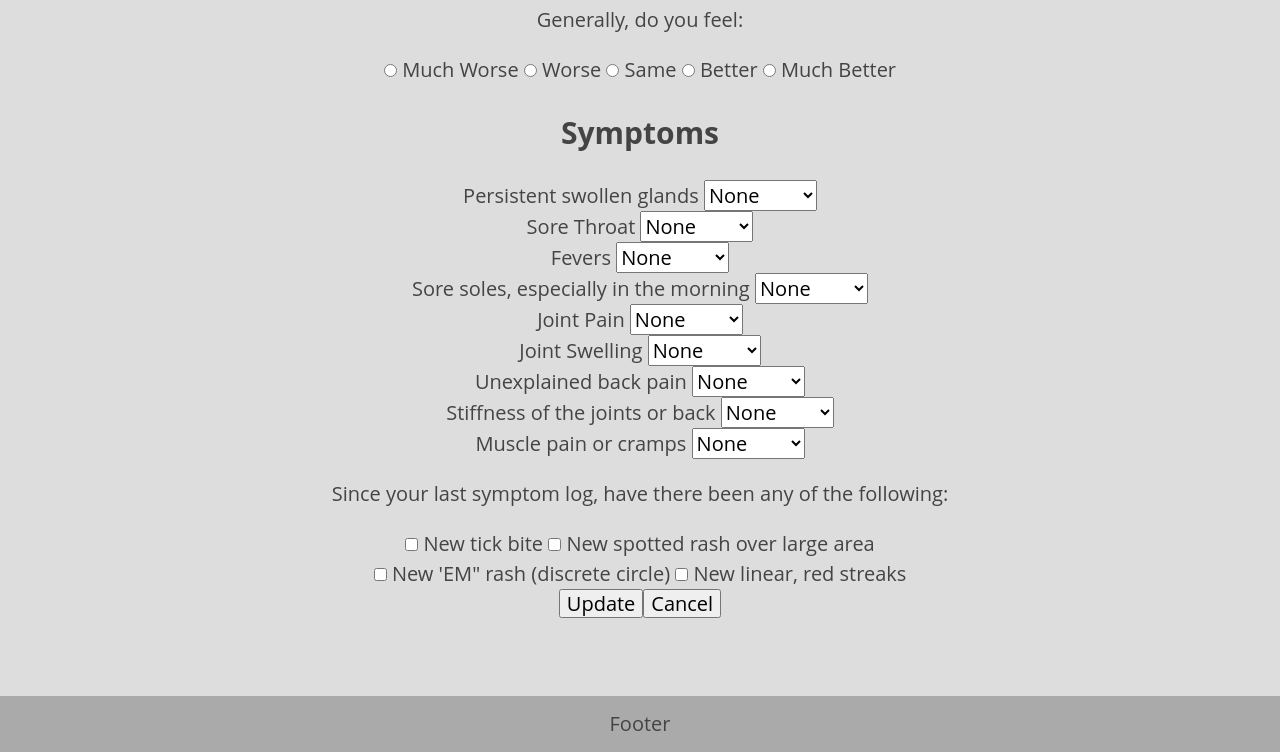
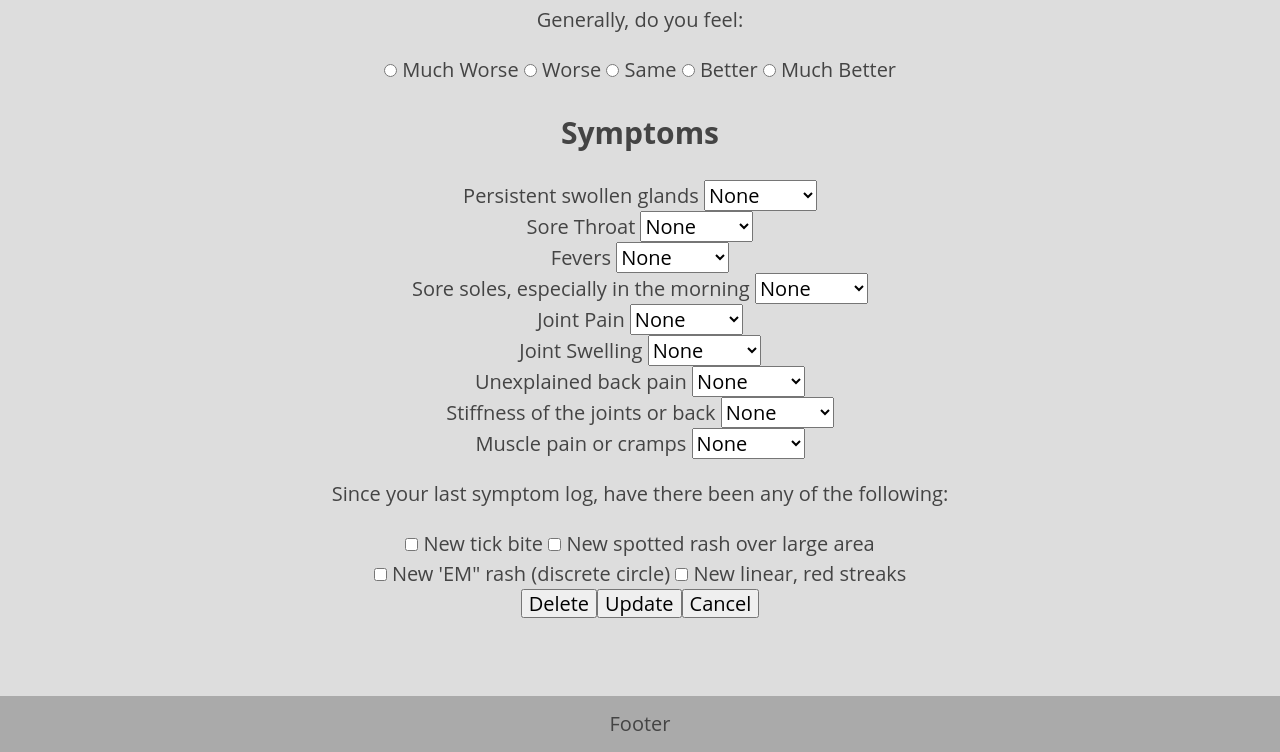
Before and after one commit to ljspiek/tickTrack_editSymptoms_wireframe, a plain HTML site: page index.html in a window 1280 px wide. Shown: the part 617-1369 px from the top of the page. Drawn offline with nearby package versions, Linux system fonts and the light colour scheme.

Commit message:
added delete button

```diff
--- a/index.html
+++ b/index.html
@@ -117,7 +117,7 @@
                     <input type="checkbox" name="new-infection" value="new linear streaks" class="new-infection-checkbox">
                     <label for="new-infection">New linear, red streaks</label>
                 </div>
-                <button>Update</button><button>Cancel</button>
+                <button>Delete</button><button>Update</button><button>Cancel</button>
             </form>
         </section>
 
```
